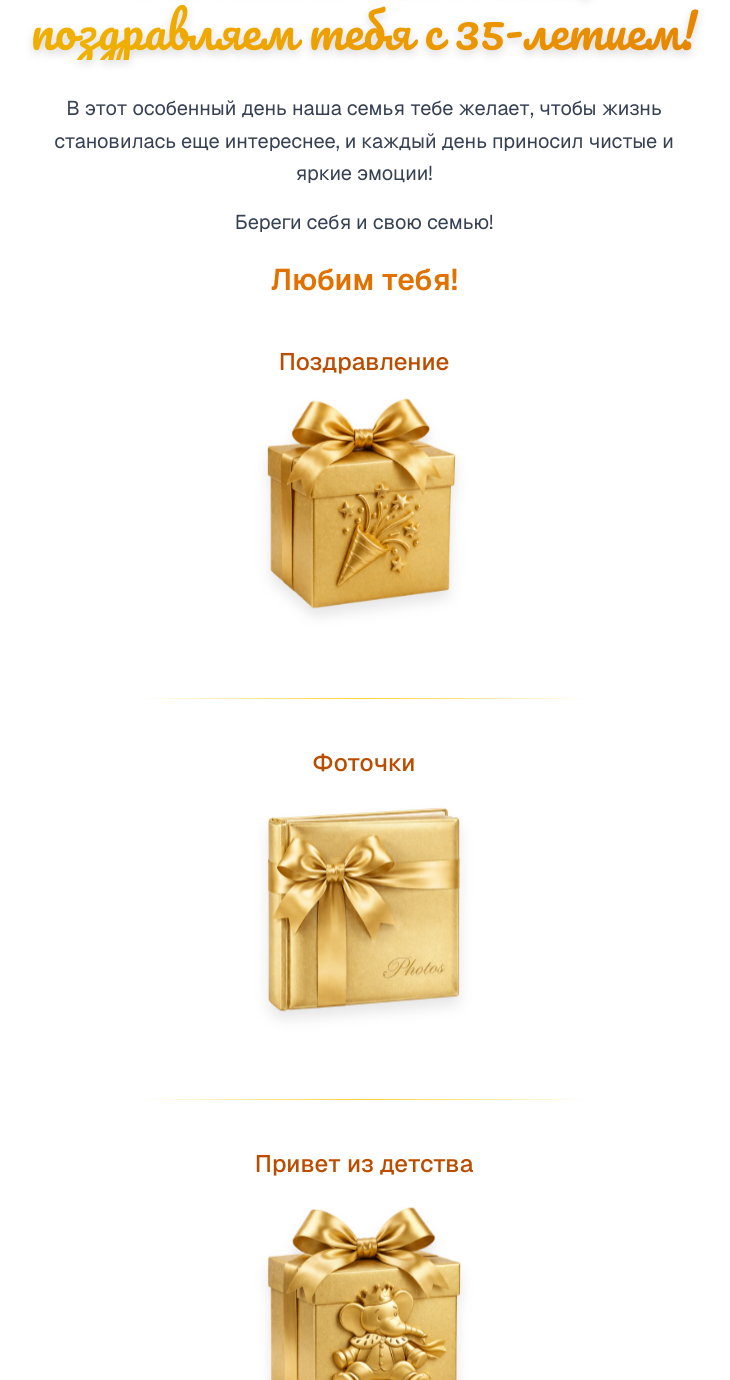
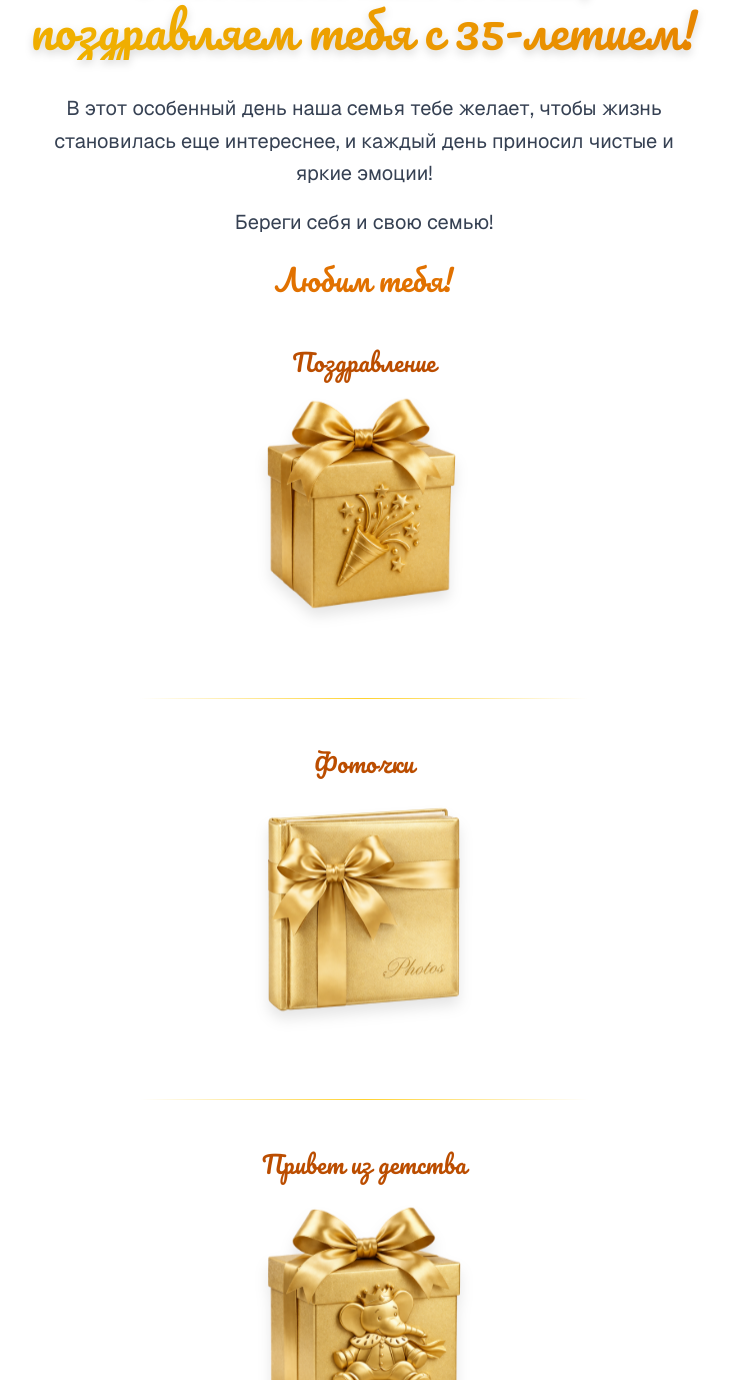
Before and after one commit to istominvi/mihe35, a Next.js app: page / in a window 1280 px wide. Shown: the part 1052-2432 px from the top of the page, without its empty margins (276-1006 px from the left). Built offline with nearby package versions, Linux system fonts and the light colour scheme.

Commit message:
Apply Pacifico to all text after congratulatory paragraph

```diff
--- a/app/page.tsx
+++ b/app/page.tsx
@@ -101,7 +101,7 @@ export default function BirthdayPage() {
                 <p className="text-lg md:text-xl text-gray-700 leading-relaxed">
                   Береги себя и свою семью!
                 </p>
-                <p className="text-2xl md:text-3xl font-semibold text-amber-600 mt-6">
+                <p className={`text-2xl md:text-3xl font-semibold text-amber-600 mt-6 ${pacifico.className}`}>
                   Любим тебя!
                 </p>
               </div>
@@ -109,7 +109,7 @@ export default function BirthdayPage() {
 
             {/* Первая коробка - Поздравление (видео) */}
             <div className="text-center mb-4">
-              <p className="text-xl md:text-2xl font-medium text-amber-700">Поздравление</p>
+              <p className={`text-xl md:text-2xl font-medium text-amber-700 ${pacifico.className}`}>Поздравление</p>
             </div>
             <button
               onClick={() => setShowVideo1(true)}
@@ -129,7 +129,7 @@ export default function BirthdayPage() {
 
             {/* Вторая коробка - Альбом с фотками */}
             <div className="text-center mb-4">
-              <p className="text-xl md:text-2xl font-medium text-amber-700">Фоточки</p>
+              <p className={`text-xl md:text-2xl font-medium text-amber-700 ${pacifico.className}`}>Фоточки</p>
             </div>
             <button
               onClick={handleAlbumClick}
@@ -150,7 +150,7 @@ export default function BirthdayPage() {
 
             {/* Третья коробка - Бабар */}
             <div className="text-center mb-4">
-              <p className="text-xl md:text-2xl font-medium text-amber-700">Привет из детства</p>
+              <p className={`text-xl md:text-2xl font-medium text-amber-700 ${pacifico.className}`}>Привет из детства</p>
             </div>
             <button
               onClick={() => setShowVideo2(true)}
@@ -190,7 +190,7 @@ export default function BirthdayPage() {
               >
                 <button
                   onClick={() => setShowVideo1(false)}
-                  className="absolute -top-12 right-0 text-white text-lg hover:text-amber-400 transition-colors z-10"
+                  className={`absolute -top-12 right-0 text-white text-lg hover:text-amber-400 transition-colors z-10 ${pacifico.className}`}
                 >
                   Закрыть
                 </button>
@@ -217,7 +217,7 @@ export default function BirthdayPage() {
               >
                 <button
                   onClick={() => setShowVideo2(false)}
-                  className="absolute -top-12 right-0 text-white text-lg hover:text-amber-400 transition-colors z-10"
+                  className={`absolute -top-12 right-0 text-white text-lg hover:text-amber-400 transition-colors z-10 ${pacifico.className}`}
                 >
                   Закрыть
                 </button>
```
